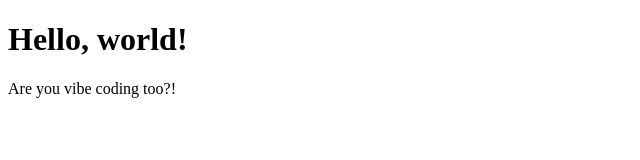
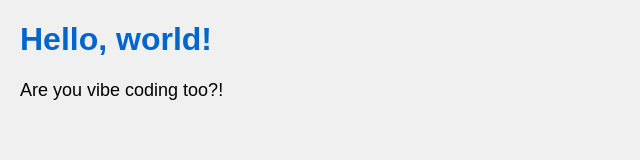
Before and after one commit to Ritesh00007/test-webpage, a plain HTML site: page index.html in a window 1280 px wide. Shown: the whole page, without its empty margins (0-640 px from the left). Drawn offline with Linux system fonts and the light colour scheme.

Commit message:
Add CSS styling to index.html

```diff
--- a/index.html
+++ b/index.html
@@ -2,6 +2,19 @@
 <html>
 <head>
   <title>Test Web Page</title>
+  <style>
+    body {
+      font-family: Arial, sans-serif;
+      background-color: #f0f0f0;
+      margin: 20px;
+    }
+    h1 {
+      color: #0066cc;
+    }
+    p {
+      font-size: 18px;
+    }
+  </style>
 </head>
 <body>
   <h1>Hello, world!</h1>
```
